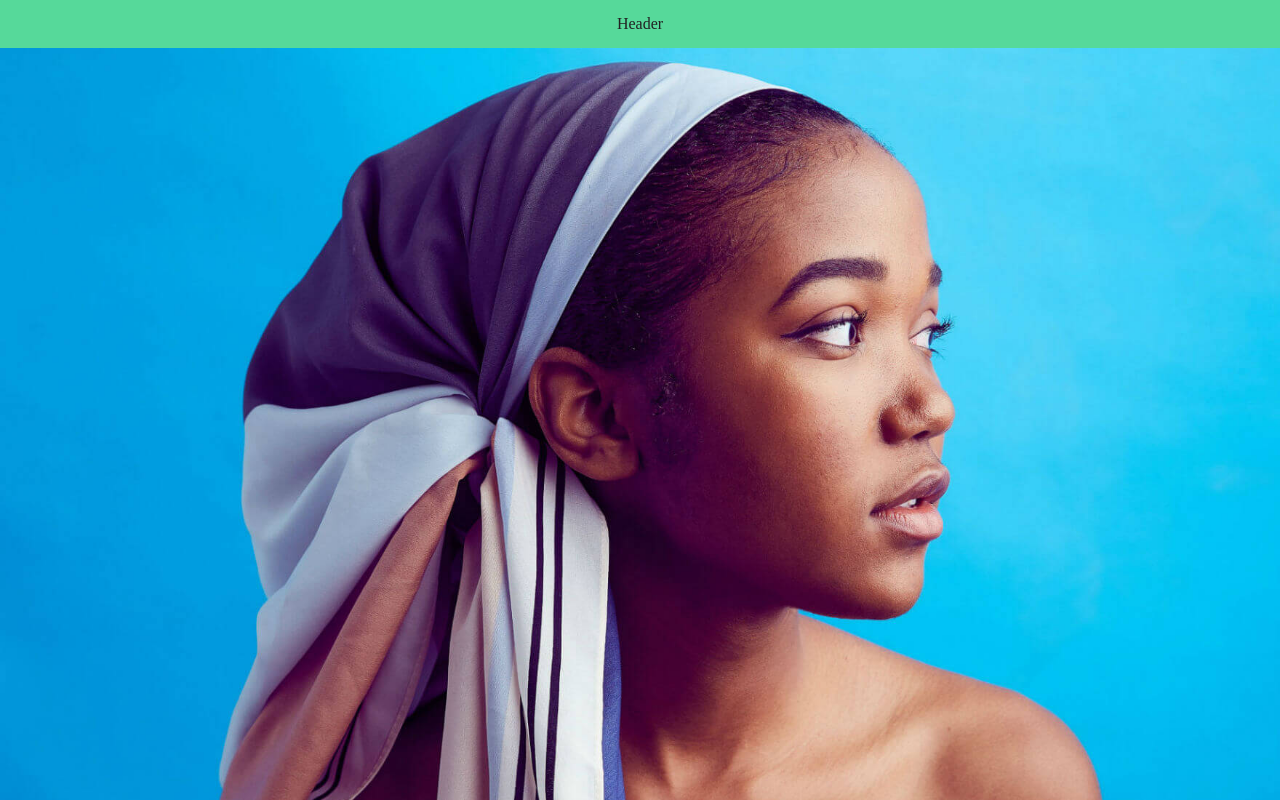
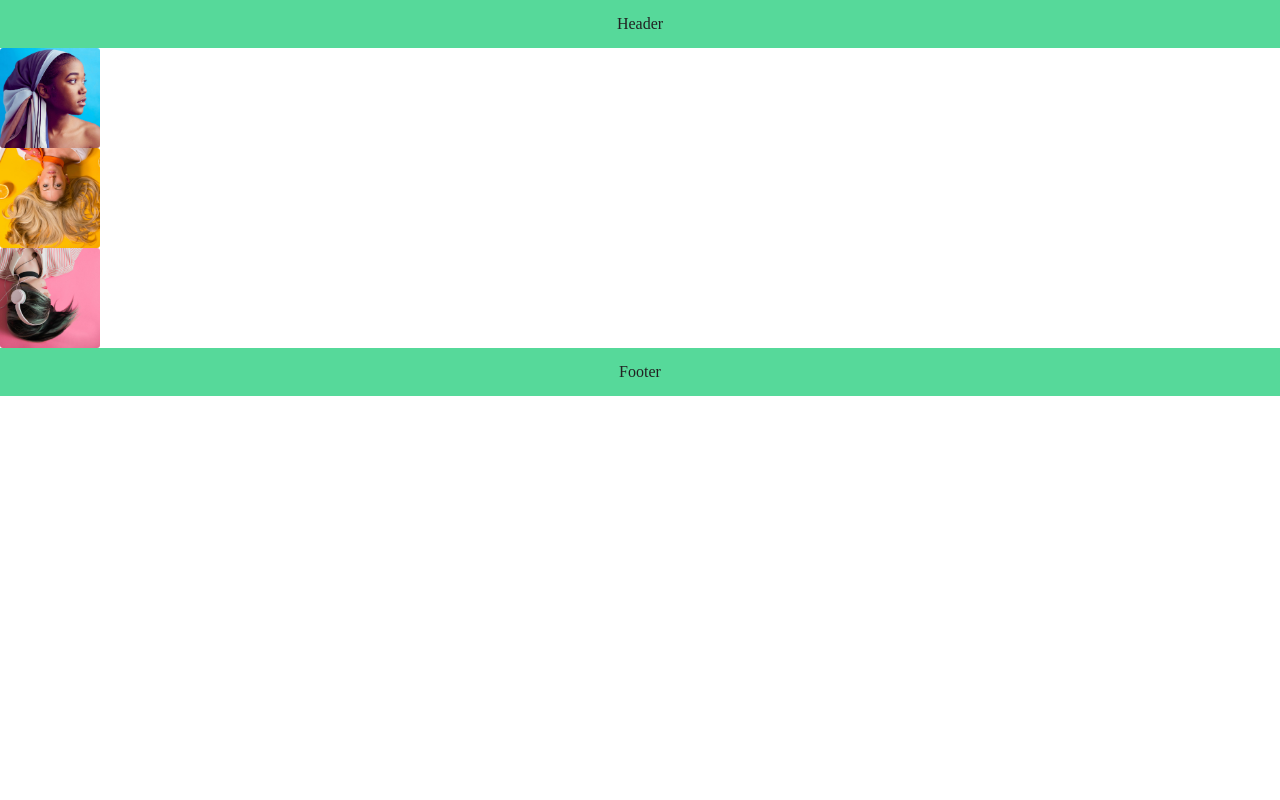
Before and after one commit to kimuniiii/My-Next-Apollo-GraphQL-App, a Next.js app: page /lazy-image in a window 1280 px wide. Shown: the top 800 px of the page. Built offline with nearby package versions, Linux system fonts and the light colour scheme.

Commit message:
LazyImageコンポーネントを新規実装

```diff
--- a/src/components/atoms/LazyImage/index.tsx
+++ b/src/components/atoms/LazyImage/index.tsx
@@ -1,67 +1,112 @@
-import React, { FC, useState, useEffect, useRef } from 'react';
+import React, { forwardRef, useEffect, useMemo, useRef, useState } from 'react';
 import styled, { keyframes } from 'styled-components';
 
-type Props = {
-  className?: string;
+import 'intersection-observer';
+
+type LazyImageProps = {
+  /** img要素と画面が交差した時に表示する画像のパス */
   src: string;
+  /** 画像が読み込めなかったときに画面に表示する代替テキスト */
   alt: string;
-  width: number;
-  height: number;
-};
+  /** 画像の横幅 */
+  width: string;
+  /** 画像の縦幅 */
+  height: string;
+  /** 画像の外枠の余白 */
+  margin?: string;
+  /** 画像の角丸 */
+  borderRadius?: string;
+  /** 画像のアスペクト比 */
+  objectFit?: string;
+  /** IntersectionObserverのオプション設定 */
+  options?: IntersectionObserverInit;
+} & JSX.IntrinsicElements['div'];
 
-export const LazyImage: FC<Props> = ({ className, src, alt, width, height }) => {
-  const imageRef = useRef<HTMLImageElement>(null!);
-  const [imageSrc, setImageSrc] = useState('');
+/**
+ * LazyImage component
+ * @param props {@link Props}
+ */
+export const LazyImage = forwardRef<HTMLDivElement, LazyImageProps>(
+  ({ src, alt, width, height, borderRadius, objectFit, options, ...args }, ref) => {
+    const [isVisible, setIsVisible] = useState(false);
+    const pictureRef = useRef<HTMLPictureElement>(null);
 
-  let observer: IntersectionObserver;
+    const observer = useMemo(
+      () =>
+        new IntersectionObserver((entries) => {
+          entries.forEach((entry) => {
+            if (!entry.isIntersecting) return;
+            setIsVisible(entry.isIntersecting);
+          });
+        }, options),
+      [options],
+    );
 
-  useEffect(() => {
-    if (imageRef && imageSrc !== src) {
-      observer = new IntersectionObserver((entries: IntersectionObserverEntry[]) => {
-        entries.forEach((entry) => {
-          // 画像が画面内に入ってきたらpropsで渡したsrc属性に更新をかける
-          if (entry.intersectionRatio > 0 && entry.isIntersecting) {
-            setImageSrc(src);
-            observer.unobserve(imageRef.current);
-          }
-        });
-      });
-      // 交差を監視したい要素を「observe」する
-      observer.observe(imageRef.current);
-    }
+    useEffect(() => {
+      if (pictureRef?.current === null) return;
+      observer.observe(pictureRef.current);
+      return () => observer.disconnect();
+    }, [pictureRef, options, observer]);
 
-    return () => {
-      if (observer && observer.unobserve) {
-        observer.unobserve(imageRef.current);
-      }
+    /**
+     * 画像が読み込まれた時にアニメーションを適用させるイベントハンドラ
+     */
+    const onImageLoad = (event: React.ChangeEvent<HTMLImageElement>): void => {
+      event.target.classList.add('image-loaded');
     };
-  }, [src, imageRef]);
 
-  return (
-    <StImage
-      className={className}
-      ref={imageRef}
-      src={imageSrc}
-      alt={alt}
-      width={width}
-      height={height}
-    />
-  );
-};
+    return (
+      <div ref={ref} {...args}>
+        <StPicture ref={pictureRef} width={width} height={height}>
+          {isVisible && (
+            <StImage
+              src={src}
+              alt={alt}
+              width={width}
+              height={height}
+              borderRadius={borderRadius}
+              objectFit={objectFit}
+              onLoad={onImageLoad}
+            />
+          )}
+        </StPicture>
+      </div>
+    );
+  },
+);
+
+LazyImage.displayName = 'LazyImage';
 
 const loaded = keyframes`
   0% {
-    opacity: 0
+    opacity: 0.1;
   }
+
   100% {
-    opacity: 1;
+    opacity: 1.0;
+  }
+  `;
+
+const StPicture = styled.picture<Pick<LazyImageProps, 'width' | 'height'>>`
+  display: block;
+  width: ${({ width }) => width};
+  height: ${({ height }) => height};
+`;
+
+const StImage = styled.img<Omit<LazyImageProps, 'src' | 'alt'>>`
+  display: block;
+  /* 画面幅に応じて画像がリサイズされるように設定 */
+  width: ${({ width }) => width};
+  height: ${({ height }) => height};
+  border-radius: ${({ borderRadius }) => borderRadius ?? '3px'};
+  object-fit: ${({ objectFit }) => objectFit ?? 'cover'};
+  cursor: pointer;
+
+  &:hover {
+    opacity: 0.8;
+  }
+
+  &.image-loaded {
+    animation: ${loaded} 0.8s ease-out;
   }
 `;
-
-const StImage = styled.img`
-  /* max-width: 1200px; */
-  // 画面幅に応じて画像がリサイズされるように設定
-  width: 100%;
-  height: auto;
-  animation: ${loaded} 0.3s ease-out;
-`;
```
Also changed, not shown: 1 other file (tests, documents, lock files or other folders).
